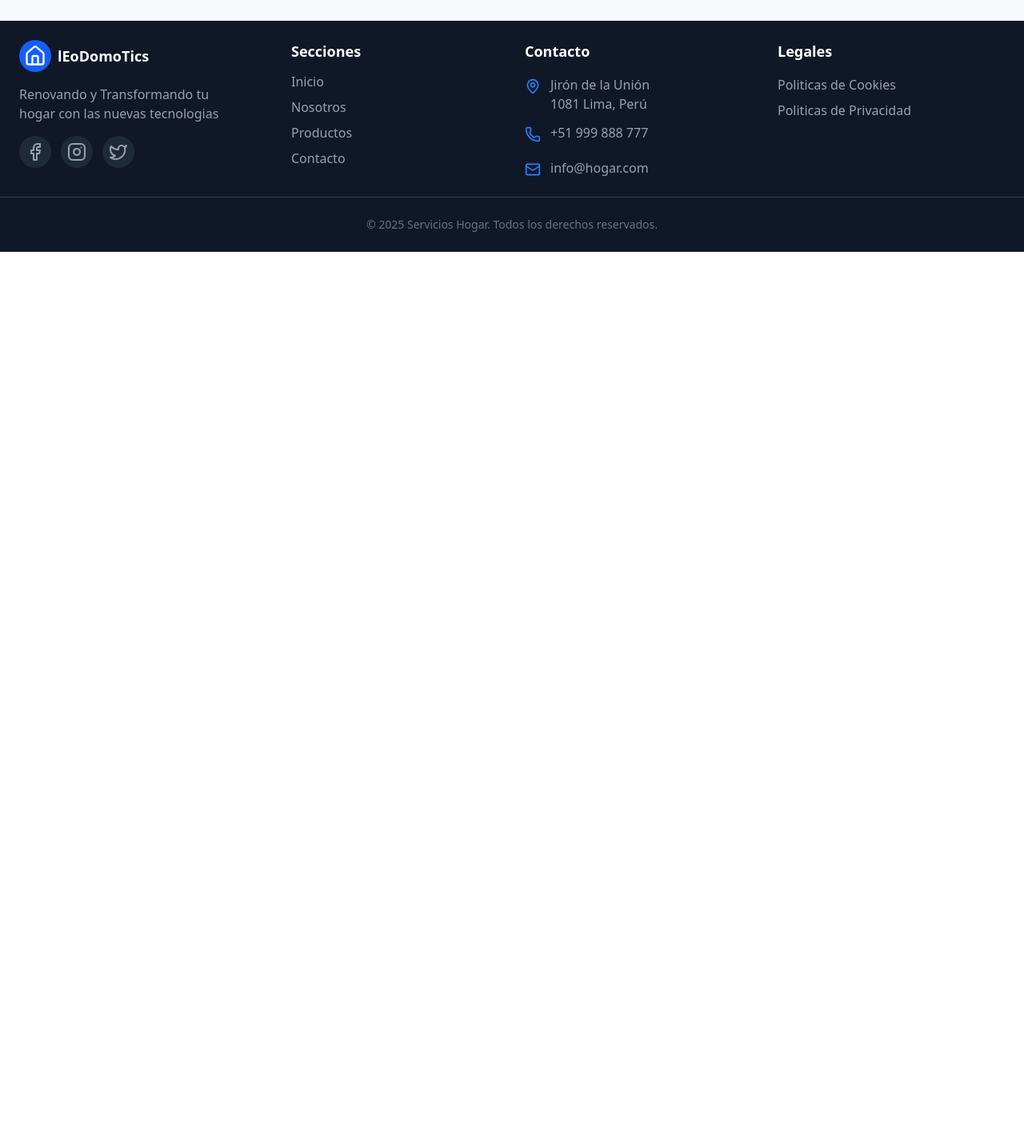
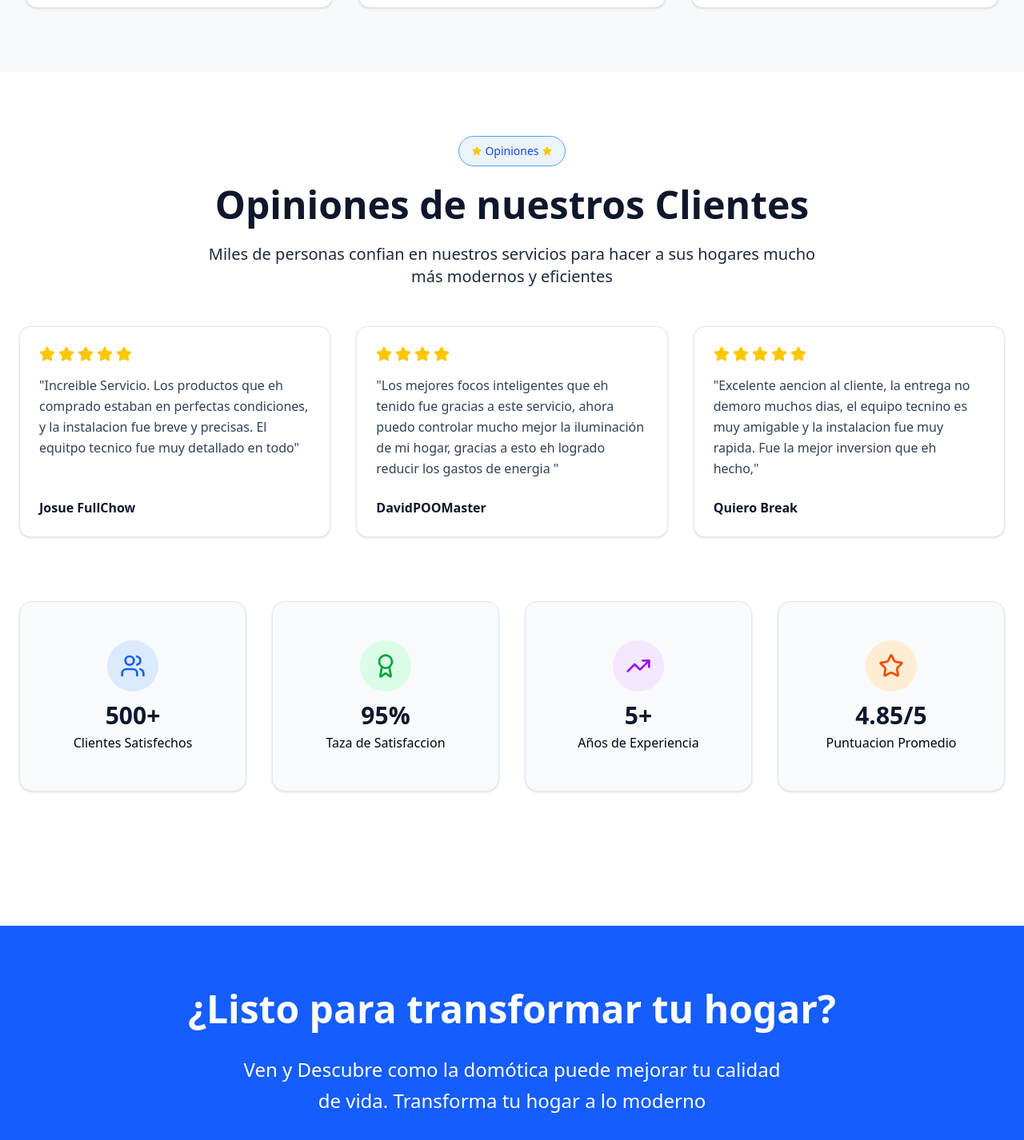
Before and after one commit to gerald-gv/HogarServiciosWeb, a Next.js app: page / in a window 1280 px wide. Shown: the part 1326-2752 px from the top of the page at 80% size. Before the commit the page ends 1641 px from the top, so only its background shows below. Built offline with nearby package versions, Linux system fonts and the light colour scheme.

Commit message:
Rating Section / Cards Stats / FoundSection culminadas

```diff
--- /dev/null
+++ b/src/app/components/home/FoundSection.jsx
@@ -0,0 +1,48 @@
+import React from 'react'
+import { Button } from '../ui/button'
+import Link from 'next/link'
+import { ArrowRight } from 'lucide-react'
+
+const FoundSection = () => {
+  return (
+    <section className='py-16 md:py-20 bg-blue-600'>
+
+      <div className='container mx-auto px-4 md:px-6 '>
+
+        <div className='max-w-4xl mx-auto text-center space-y-6 md:space-y-8'>
+
+          {/* Cabecera */}
+
+          <h2 className='text-2xl md:text-3xl lg:text-4xl xl:text-5xl font-bold text-white'>
+            ¿Listo para transformar tu hogar?
+          </h2>
+          <p className='max-w-2xl mx-auto md:text-lg lg:text-2xl text-white leading-relaxed'>
+            Ven y Descubre como la domótica puede mejorar tu calidad de vida.
+            Transforma tu hogar a lo moderno
+          </p>
+
+          {/* Botones */}
+
+          <div className='flex flex-col justify-center sm:flex-row gap-4'>
+            <Link href="/">
+              <Button size="lg" className="rounded-3xl border-white text-white md:text-lg px-8 md:px-10 py-6 md:py-8 cursor-pointer hover:scale-105 transition-all duration-300">
+                Ver Productos
+                <ArrowRight className='ml-1 w-3 h-3 md:w-4 md:h-4' />
+              </Button>
+            </Link>
+
+            <Link href="/">
+              <Button size="lg" variant="outline" className="rounded-3xl bg-transparent border-white text-white md:text-lg px-8 md:px-10 py-6 md:py-8 cursor-pointer hover:scale-105 transition-all duration-300">
+                Ir a Contacto
+              </Button>
+            </Link>
+
+          </div>
+        </div>
+      </div>
+
+    </section>
+  )
+}
+
+export default FoundSection
--- a/src/app/components/home/HeroSection.jsx
+++ b/src/app/components/home/HeroSection.jsx
@@ -12,12 +12,12 @@ const HeroSection = () => {
     ]
 
     return (
-        <section className='flex items-center pt-14 md:pt-20 mb-12'>
+        <section className='flex items-center pt-14 md:pt-20 mb-20'>
             <div className='container mx-auto px-4'>
                 <div className='grid md:grid-cols-2 gap-8 items-center'>
 
                     {/* Presentacion */}
-                    <div className='space-y-6'>
+                    <div className='space-y-6 max-w-2xl'>
                         <h1 className='text-3xl md:text-4xl lg:text-5xl xl:text-6xl font-bold text-slate-900 leading-tight text-balance'>
                             Transforma tu hogar en un {""}
                             <span className='text-blue-600'>Espacio Inteligente</span>
@@ -30,7 +30,7 @@ const HeroSection = () => {
 
                         <div className='flex flex-col items-center md:flex-row gap-3 md:gap-4 py-2'>
                             <Link href="/">
-                                <Button size="lg" className="text-base md:text-lg text-white bg-blue-600 hover:bg-blue-700 hover:shadow-lg py-6 w-auto font-semibold hover:-translate-y-2 transition-all ease-in-out duration-300 cursor-pointer">
+                                <Button size="lg" className="text-base md:text-lg text-white bg-blue-600 hover:bg-blue-700 hover:shadow-lg py-6 font-semibold hover:-translate-y-2 transition-all ease-in-out duration-300 cursor-pointer">
                                     Ver Nuestros Productos
                                     <ArrowRight className='w-4 h-4 md:w-5 md:h-5' />
                                 </Button>
--- /dev/null
+++ b/src/app/components/home/RatingSection.jsx
@@ -0,0 +1,101 @@
+import React from 'react'
+import { Badge } from '../ui/badge'
+import { Award, Star, TrendingUp, Users } from 'lucide-react'
+import { Card, CardContent } from '../ui/card'
+
+const RankingSection = () => {
+
+    const rating = [
+        {name: "Josue FullChow", score: 5, comment: "Increible Servicio. Los productos que eh comprado estaban en perfectas condiciones, y la instalacion fue breve y precisas. El equitpo tecnico fue muy detallado en todo"},
+        {name: "DavidPOOMaster", score: 4, comment: "Los mejores focos inteligentes que eh tenido fue gracias a este servicio, ahora puedo controlar mucho mejor la iluminación de mi hogar, gracias a esto eh logrado reducir los gastos de energia "},
+        {name: "Quiero Break", score: 5, comment: "Excelente aencion al cliente, la entrega no demoro muchos dias, el equipo tecnino es muy amigable y la instalacion fue muy rapida. Fue la mejor inversion que eh hecho,"},
+    ]
+
+
+    const stats = [
+        {stat: "500+", icon: Users, bgColor: "bg-blue-100", textColor: "text-blue-600", descripcion: "Clientes Satisfechos"},
+        {stat: "95%", icon: Award, bgColor: "bg-green-100", textColor: "text-green-600", descripcion: "Taza de Satisfaccion"},
+        {stat: "5+", icon: TrendingUp, bgColor: "bg-purple-100", textColor: "text-purple-600", descripcion: "Años de Experiencia"},
+        {stat: "4.85/5", icon: Star, bgColor: "bg-orange-100",  textColor: "text-orange-600", descripcion: "Puntuacion Promedio"},
+    ]
+
+
+
+  return (
+    <section className='py-16 md:py-20 mb-6'>
+        <div className='container mx-auto px-4 md:px-6'>
+
+            {/* Cabecera */}
+
+            <div className='text-center mb-12'>
+                <Badge variant="secondary" className="px-3 py-1 md:px-4 md:py-2 bg-blue-200/30 rounded-full border border-blue-400 mb-4 md:mb-6">
+                    <Star  className='w-4 h-4 fill-yellow-400 text-yellow-400'/>
+                    <span className='text-xs md:text-sm font-medium text-blue-700'>Opiniones</span>
+                    <Star  className='w-4 h-4 fill-yellow-400 text-yellow-400'/>
+                </Badge>
+
+                <h2 className='text-2xl md:text-3xl lg:text-4xl xl:text-5xl font-bold text-slate-900 mb-4 md:mb-6'>
+                    Opiniones de nuestros Clientes
+                </h2>
+                <p className='md:text-lg lg:text-xl text-slate-800 max-w-3xl mx-auto'>
+                    Miles de personas confian en nuestros servicios para hacer a sus hogares mucho más modernos y eficientes
+                </p>
+            </div>
+
+            {/* Cards Opiniones */}
+
+            <div className='grid lg:grid-cols-3 gap-8 '>
+                {rating.map((item, i) => (
+
+                    <Card key={i} className="border-slate-200 hover:shadow-xl hover:-translate-y-1 transition-all  duration-300">
+                        <CardContent className="flex flex-col flex-grow">
+                            {/* Calificacion */}
+
+                            <div className='flex gap-1 mb-4'>
+                                {[...Array(item.score)].map((_, i) => (
+                                    <Star key={i} className='w-5 h-5 fill-yellow-400 text-yellow-400 '/>
+                                ))}
+                            </div>
+
+                            {/* Comentario */}
+
+                            <p className='text-sm md:text-base text-slate-700 leading-relaxed mb-6 flex-grow'>
+                                "{item.comment}"
+                            </p>
+
+                            {/* Nombre */}
+
+                            <p className='text-sm md:text-base font-semibold text-slate-900'>
+                                {item.name}
+                            </p>
+                        </CardContent>
+                    </Card>
+
+                ))}
+            </div>
+
+            {/* Cards Stats */}
+
+            <div className='grid grid-cols-2 md:grid-cols-4 gap-6 md:gap-8 mb-12 md:mb-16 mt-16 md:mt-20'>
+                {stats.map((item, i) => (
+
+                    <Card key={i} className="group hover:scale-105 transition-transform duration-300 bg-slate-50 rounded-2xl border border-slate-200">
+                        <CardContent className="flex flex-col items-center p-4 md:p-6">
+                            <div className={`group-hover:scale-110 transition-transform duration-300 w-12 h-12 md:w-16 md:h-16 ${item.bgColor} rounded-full flex items-center justify-center mb-3`}>
+                                <item.icon className={`w-6 h-6 md:w-8 md:h-8 ${item.textColor}`}/>
+                            </div>
+
+                            <h3 className='text-2xl md:text-3xl font-bold text-slate-900 mb-1'>{item.stat}</h3>
+                            <span>{item.descripcion}</span>
+                        </CardContent>
+                    </Card>
+
+                ))}
+            </div>
+
+        </div>
+    </section>
+  )
+}
+
+export default RankingSection
--- /dev/null
+++ b/src/app/components/ui/badge.jsx
@@ -0,0 +1,44 @@
+import * as React from "react"
+import { Slot } from "@radix-ui/react-slot"
+import { cva } from "class-variance-authority";
+
+import { cn } from "@/lib/utils"
+
+const badgeVariants = cva(
+  "inline-flex items-center justify-center rounded-md border px-2 py-0.5 text-xs font-medium w-fit whitespace-nowrap shrink-0 [&>svg]:size-3 gap-1 [&>svg]:pointer-events-none focus-visible:border-ring focus-visible:ring-ring/50 focus-visible:ring-[3px] aria-invalid:ring-destructive/20 dark:aria-invalid:ring-destructive/40 aria-invalid:border-destructive transition-[color,box-shadow] overflow-hidden",
+  {
+    variants: {
+      variant: {
+        default:
+          "border-transparent bg-primary text-primary-foreground [a&]:hover:bg-primary/90",
+        secondary:
+          "border-transparent bg-secondary text-secondary-foreground [a&]:hover:bg-secondary/90",
+        destructive:
+          "border-transparent bg-destructive text-white [a&]:hover:bg-destructive/90 focus-visible:ring-destructive/20 dark:focus-visible:ring-destructive/40 dark:bg-destructive/60",
+        outline:
+          "text-foreground [a&]:hover:bg-accent [a&]:hover:text-accent-foreground",
+      },
+    },
+    defaultVariants: {
+      variant: "default",
+    },
+  }
+)
+
+function Badge({
+  className,
+  variant,
+  asChild = false,
+  ...props
+}) {
+  const Comp = asChild ? Slot : "span"
+
+  return (
+    <Comp
+      data-slot="badge"
+      className={cn(badgeVariants({ variant }), className)}
+      {...props} />
+  );
+}
+
+export { Badge, badgeVariants }
--- a/src/app/page.js
+++ b/src/app/page.js
@@ -1,11 +1,15 @@
 import FeaturesSection from "./components/home/FeaturesSection";
+import FoundSection from "./components/home/FoundSection";
 import HeroSection from "./components/home/HeroSection";
+import RankingSection from "./components/home/RatingSection";
 
 export default function Home() {
   return (
     <>
       <HeroSection />
       <FeaturesSection />
+      <RankingSection />
+      <FoundSection/>
     </>
   );
 }
```
Also changed, not shown: src/app/components/home/FeaturesSection.jsx (+9 -5 lines).
